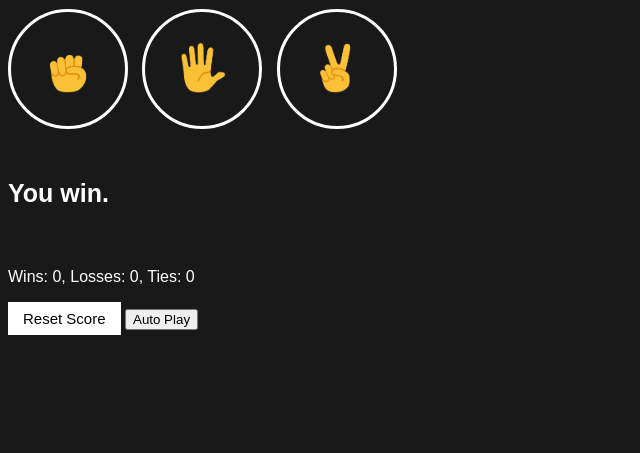
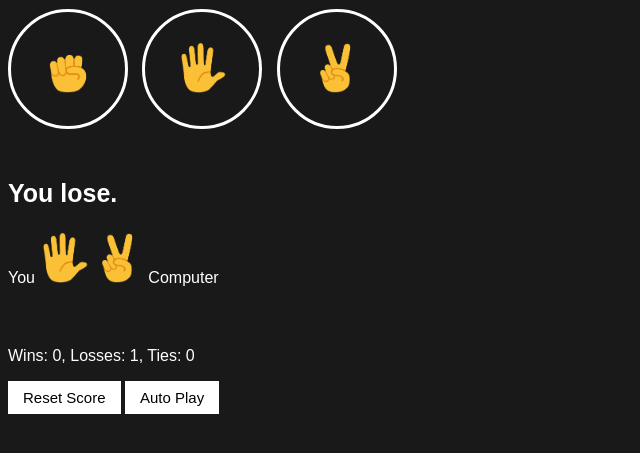
Before and after one commit to AmanQureshi0111/rock-paper-scissors, a plain HTML site: page rock-paper-scissors.html in a window 1280 px wide. Both pictures are taken after a click on the button "Auto Play". Shown: the part 85-538 px from the top of the page, without its empty margins (0-640 px from the left). Drawn offline with Linux system fonts and the light colour scheme.

Commit message:
added autoPlaybutton

```diff
--- a/rock-paper-scissors.css
+++ b/rock-paper-scissors.css
@@ -28,7 +28,8 @@ body{
     .score{
       margin-top:60px;
     }
-    .reset-score-button{
+    .reset-score-button,
+    .auto-play-button{
       background-color:white;
       border:none;
       font-size:8px 15px;
--- a/rock-paper-scissors.html
+++ b/rock-paper-scissors.html
@@ -28,7 +28,9 @@
       document.querySelector('.js-moves').innerHTML=``;
       updateScoreElement();
      " class="reset-score-button">Reset Score</button>
-     <button class="auto-play-button">Auto Play</button>
+     <button class="auto-play-button stop-button" onclick="
+      autoplay();
+      ">Auto Play</button>
     <script src="rock-paper-scissors.js"></script>
   </body>
 </html>
--- a/rock-paper-scissors.js
+++ b/rock-paper-scissors.js
@@ -10,6 +10,23 @@ let score={
           losses:0,
           ties:0
         };
+      let isAutoPlaying=false;
+      let intervalId;
+      function autoplay(){
+        if(!isAutoPlaying){
+            intervalId=setInterval(function(){
+              const playerMove=playComputerMove();
+              playGame(playerMove);
+            },1500);
+            isAutoPlaying=true;
+            document.getElementById("stop-button").innerHTML='Stop Auto Play';
+        }else{
+          clearInterval(intervalId);
+          isAutoPlaing=false;
+        }
+
+
+      }
       function playGame(playerMove){
         let computerMove=playComputerMove();
         let result='';
```
